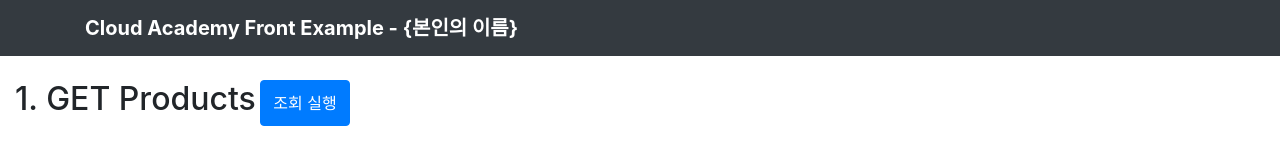
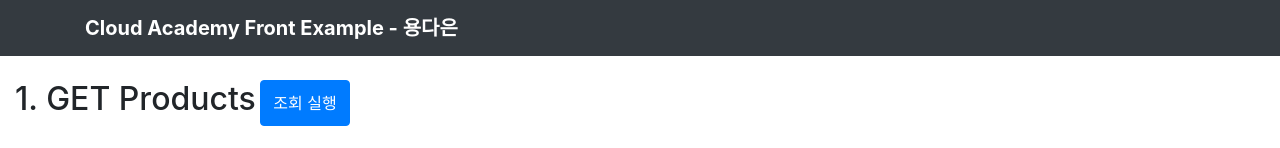
Before and after one commit to yyddee/cicd-front, a website: page public/index.html in a window 1280 px wide. Shown: the top 148 px of the page. Drawn offline with nearby package versions, Linux system fonts and the light colour scheme.

Commit message:
modify index.html

```diff
--- a/public/index.html
+++ b/public/index.html
@@ -16,7 +16,7 @@
     <div class="navbar navbar-dark bg-dark box-shadow">
         <div class="container d-flex justify-content-between">
             <a href="#" class="navbar-brand d-flex align-items-center">
-                <strong>Cloud Academy Front Example - {본인의 이름}</strong>
+                <strong>Cloud Academy Front Example - 용다은</strong>
             </a>
         </div>
     </div>
```
